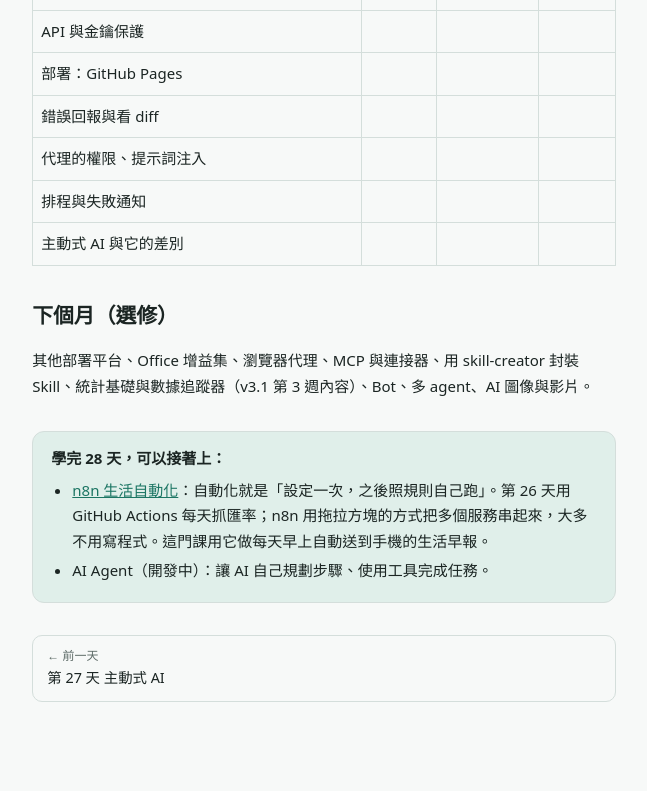
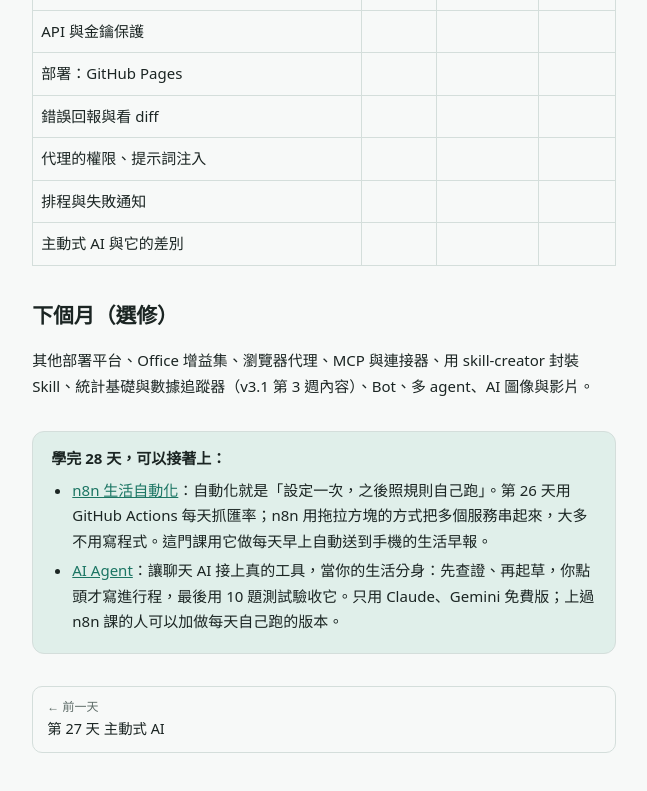
Before and after one commit to tongxiaooppo-boop/ai-tutorial-site, a plain HTML site: page day28.html in a window 1280 px wide. Shown: the part 1051-1842 px from the top of the page, without its empty margins (341-988 px from the left). Before the commit the page ends 1793 px from the top, so only its background shows below. Drawn offline with Linux system fonts and the light colour scheme.

Commit message:
deploy: 來源 fbb2b0c

```diff
--- a/day28.html
+++ b/day28.html
@@ -112,4 +112,4 @@
 </tbody></table>
 </section>
 <section><h2 class="part" id="part2">下個月（選修）</h2><p>其他部署平台、Office 增益集、瀏覽器代理、MCP 與連接器、用 skill-creator 封裝 Skill、統計基礎與數據追蹤器（v3.1 第 3 週內容）、Bot、多 agent、AI 圖像與影片。</p>
-</section><aside class="next-note"><p>學完 28 天，可以接著上：</p><ul><li><a href="https://tongxiaooppo-boop.github.io/ai-n8n-site/" target="_blank" rel="noopener noreferrer">n8n 生活自動化</a>：自動化就是「設定一次，之後照規則自己跑」。第 26 天用 GitHub Actions 每天抓匯率；n8n 用拖拉方塊的方式把多個服務串起來，大多不用寫程式。這門課用它做每天早上自動送到手機的生活早報。</li><li>AI Agent（開發中）：讓 AI 自己規劃步驟、使用工具完成任務。</li></ul></aside><nav class="pager" aria-label="前後課程"><a class="prev" href="day27.html"><span>← 前一天</span>第 27 天 主動式 AI</a></nav></article></main><aside class="toc" aria-label="本頁目錄"><div class="t">本頁</div><a href="#part1">盤點表（第 1 天、第 28 天各勾一次）</a><a href="#part2">下個月（選修）</a></aside><nav class="bottombar" aria-label="前後課程"><a href="day27.html">← 第 27 天</a></nav></body></html>
+</section><aside class="next-note"><p>學完 28 天，可以接著上：</p><ul><li><a href="https://tongxiaooppo-boop.github.io/ai-n8n-site/" target="_blank" rel="noopener noreferrer">n8n 生活自動化</a>：自動化就是「設定一次，之後照規則自己跑」。第 26 天用 GitHub Actions 每天抓匯率；n8n 用拖拉方塊的方式把多個服務串起來，大多不用寫程式。這門課用它做每天早上自動送到手機的生活早報。</li><li><a href="https://tongxiaooppo-boop.github.io/ai-agent-site/" target="_blank" rel="noopener noreferrer">AI Agent</a>：讓聊天 AI 接上真的工具，當你的生活分身：先查證、再起草，你點頭才寫進行程，最後用 10 題測試驗收它。只用 Claude、Gemini 免費版；上過 n8n 課的人可以加做每天自己跑的版本。</li></ul></aside><nav class="pager" aria-label="前後課程"><a class="prev" href="day27.html"><span>← 前一天</span>第 27 天 主動式 AI</a></nav></article></main><aside class="toc" aria-label="本頁目錄"><div class="t">本頁</div><a href="#part1">盤點表（第 1 天、第 28 天各勾一次）</a><a href="#part2">下個月（選修）</a></aside><nav class="bottombar" aria-label="前後課程"><a href="day27.html">← 第 27 天</a></nav></body></html>
```
Also changed, not shown: index.html (+1 -1 lines).
